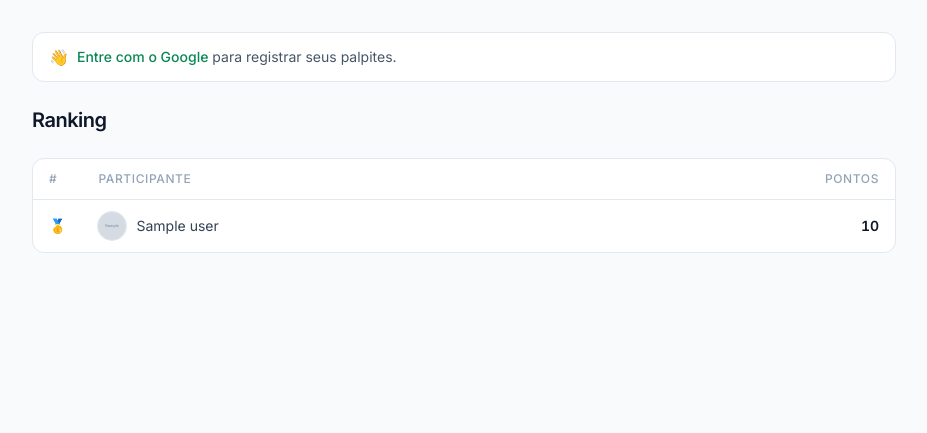
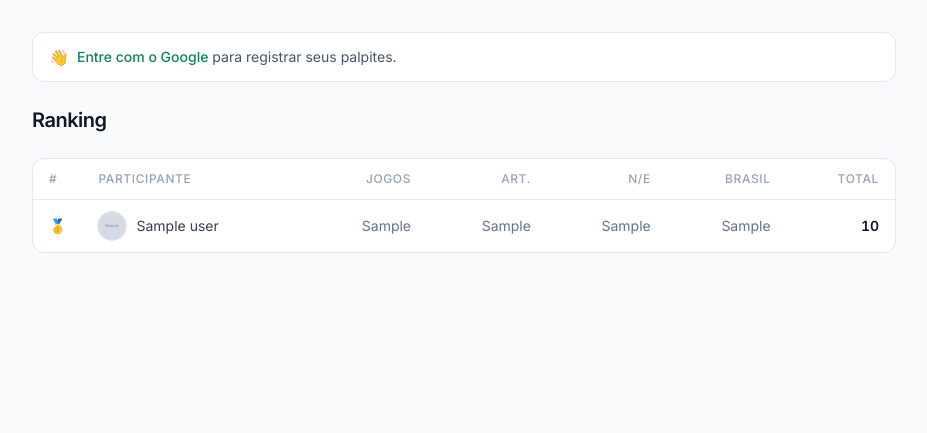
Before and after one commit to marinabpassos/projeto_bolao, a Python web app: template app/templates/ranking.html in a window 1280 px wide. Shown: the part 67-500 px from the top of the page, without its empty margins (176-1103 px from the left). Run offline with Jinja, Linux system fonts and the light colour scheme; the template is opened without the code that fills it: most values are stand-ins (such as "Sample title", 1, 10 or a date in 2020); grey boxes marked "Sample" are stand-in pictures; some libraries are stand-ins or nearby versions.

Commit message:
Adiciona feedback ao salvar, dashboard no ranking e prazo correto para aposta do Brasil
- Exibe banner verde "Palpite salvo!" após salvar qualquer palpite (via ?saved= query param)
- Ranking: card pessoal com posição e breakdown por categoria (jogos, artilheiro, N/E, Brasil)
- Ranking: tabela com colunas de breakdown por categoria no desktop
- Aposta "até onde o Brasil vai" agora fecha no kickoff do primeiro jogo do Brasil (não do primeiro jogo da 3ª rodada)

Co-Authored-By: Claude Sonnet 4.6 <noreply@anthropic.com>

```diff
--- a/app/routers/predictions.py
+++ b/app/routers/predictions.py
@@ -40,4 +40,4 @@ def save_prediction(
     pred.home_pred = home_pred
     pred.away_pred = away_pred
     db.commit()
-    return RedirectResponse(url="/#jogo-" + str(match_id), status_code=303)
+    return RedirectResponse(url=f"/?saved={match_id}#jogo-{match_id}", status_code=303)
--- a/app/routers/special.py
+++ b/app/routers/special.py
@@ -43,7 +43,7 @@ def save_artilheiro(
     ap.player = player
     ap.tier_points_at_edit = tier
     db.commit()
-    return RedirectResponse(url="/apostas", status_code=303)
+    return RedirectResponse(url="/apostas?saved=artilheiro", status_code=303)
 
 
 @router.post("/brasil-progresso")
@@ -64,7 +64,7 @@ def save_brazil_progress(
         db.add(bpp)
     bpp.phase_choice = phase_choice
     db.commit()
-    return RedirectResponse(url="/apostas", status_code=303)
+    return RedirectResponse(url="/apostas?saved=brasil-progresso", status_code=303)
 
 
 @router.post("/brasil-jogo/{match_id}")
@@ -93,4 +93,4 @@ def save_brazil_match(
     bp.neymar_in = neymar_in == "sim"
     bp.endrick_in = endrick_in == "sim"
     db.commit()
-    return RedirectResponse(url="/#jogo-" + str(match_id), status_code=303)
+    return RedirectResponse(url=f"/?saved=brasil-{match_id}#jogo-{match_id}", status_code=303)
--- a/app/templates/apostas.html
+++ b/app/templates/apostas.html
@@ -2,6 +2,10 @@
 {% block title %}Palpites · Bolão da Copa 2026{% endblock %}
 {% block content %}
 <h1 class="text-xl font-semibold text-slate-900 tracking-tight mb-6">Palpites especiais</h1>
+
+{% if saved %}
+<div class="mb-4 rounded-lg bg-brand-green/10 border border-brand-green/30 px-4 py-2.5 text-sm text-brand-green font-medium">✓ Aposta salva com sucesso!</div>
+{% endif %}
 
 {% if not user %}
   <div class="rounded-xl bg-white border border-slate-200 p-8 text-center text-slate-400">Entre com o Google para fazer seus palpites.</div>
--- a/app/templates/jogos.html
+++ b/app/templates/jogos.html
@@ -18,6 +18,9 @@
     {% set pred = my_preds.get(m.id) %}
     {% set br = my_br.get(m.id) %}
     <article id="jogo-{{ m.id }}" class="bg-white rounded-xl border border-slate-200 p-4 hover:border-slate-300 transition">
+      {% if saved == m.id|string or saved == 'brasil-' ~ m.id|string %}
+      <div class="mb-2.5 rounded-md bg-brand-green/10 border border-brand-green/30 px-3 py-1.5 text-sm text-brand-green font-medium text-center">✓ Palpite salvo!</div>
+      {% endif %}
       <div class="flex items-center justify-between text-xs mb-2.5">
         <span class="text-slate-400">{{ m.kickoff_at | dt_br }}</span>
         {% if m.finished %}<span class="font-medium text-brand-green">Encerrado</span>
--- a/app/templates/ranking.html
+++ b/app/templates/ranking.html
@@ -2,6 +2,32 @@
 {% block title %}Ranking · Bolão da Copa 2026{% endblock %}
 {% block content %}
 <h1 class="text-xl font-semibold text-slate-900 tracking-tight mb-6">Ranking</h1>
+
+{% if user and my_row %}
+<div class="mb-4 rounded-xl border border-brand-green/20 bg-brand-green/5 p-4">
+  <p class="text-sm font-semibold text-slate-700 mb-3">
+    Você está em <span class="text-brand-green">#{{ my_pos }}</span> lugar com <span class="text-brand-green">{{ my_row.total }} pts</span>
+  </p>
+  <div class="grid grid-cols-2 md:grid-cols-4 gap-2 text-xs text-slate-500">
+    <div class="rounded-lg bg-white border border-slate-200 p-2.5 text-center">
+      <p class="font-semibold text-slate-900 text-lg tabular-nums">{{ my_row.pts_jogos }}</p>
+      <p>Jogos</p>
+    </div>
+    <div class="rounded-lg bg-white border border-slate-200 p-2.5 text-center">
+      <p class="font-semibold text-slate-900 text-lg tabular-nums">{{ my_row.pts_artilheiro }}</p>
+      <p>Artilheiro</p>
+    </div>
+    <div class="rounded-lg bg-white border border-slate-200 p-2.5 text-center">
+      <p class="font-semibold text-slate-900 text-lg tabular-nums">{{ my_row.pts_brasil_jogo }}</p>
+      <p>Neymar/Endrick</p>
+    </div>
+    <div class="rounded-lg bg-white border border-slate-200 p-2.5 text-center">
+      <p class="font-semibold text-slate-900 text-lg tabular-nums">{{ my_row.pts_progresso }}</p>
+      <p>Até onde Brasil</p>
+    </div>
+  </div>
+</div>
+{% endif %}
 
 {% if not ranking %}
   <div class="rounded-xl bg-white border border-slate-200 p-8 text-center text-slate-400">Ninguém pontuou ainda.</div>
@@ -12,7 +38,11 @@
       <tr class="text-slate-400 text-xs uppercase tracking-wider border-b border-slate-200">
         <th class="px-4 py-3 text-left w-12 font-medium">#</th>
         <th class="px-4 py-3 text-left font-medium">Participante</th>
-        <th class="px-4 py-3 text-right font-medium">Pontos</th>
+        <th class="hidden md:table-cell px-4 py-3 text-right font-medium">Jogos</th>
+        <th class="hidden md:table-cell px-4 py-3 text-right font-medium">Art.</th>
+        <th class="hidden md:table-cell px-4 py-3 text-right font-medium">N/E</th>
+        <th class="hidden md:table-cell px-4 py-3 text-right font-medium">Brasil</th>
+        <th class="px-4 py-3 text-right font-medium">Total</th>
       </tr>
     </thead>
     <tbody>
@@ -31,6 +61,10 @@
             <span class="text-slate-700">{{ row.user.name or row.user.email }}</span>
           </div>
         </td>
+        <td class="hidden md:table-cell px-4 py-3 text-right text-slate-500 tabular-nums">{{ row.pts_jogos }}</td>
+        <td class="hidden md:table-cell px-4 py-3 text-right text-slate-500 tabular-nums">{{ row.pts_artilheiro }}</td>
+        <td class="hidden md:table-cell px-4 py-3 text-right text-slate-500 tabular-nums">{{ row.pts_brasil_jogo }}</td>
+        <td class="hidden md:table-cell px-4 py-3 text-right text-slate-500 tabular-nums">{{ row.pts_progresso }}</td>
         <td class="px-4 py-3 text-right font-semibold text-slate-900 tabular-nums">{{ row.total }}</td>
       </tr>
       {% endfor %}
```
Also changed, not shown: app/routers/pages.py (+10 -1 lines), app/services.py (+16 -9 lines), app/templates_data.py (+3 -3 lines).
